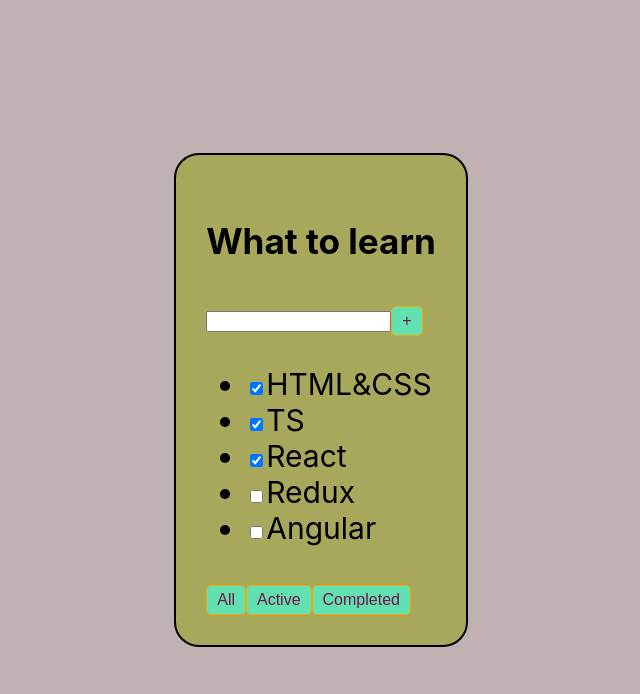
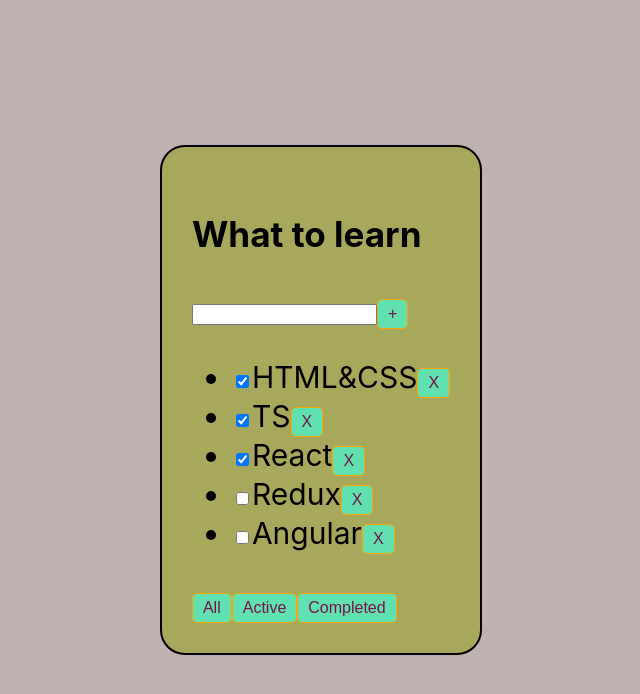
Before and after one commit to MikeWelltoday/todolist-online, a React (Create React App) app: page / in a window 1280 px wide. Shown: the top 694 px of the page, without its empty margins (319-959 px from the left). Built offline with nearby package versions, Linux system fonts and the light colour scheme.

Commit message:
=> saved

```diff
--- a/src/App.tsx
+++ b/src/App.tsx
@@ -4,6 +4,7 @@ import {List, tasksType} from './components/list/List'
 
 //===============================================================================================================================================================
 
+export type filterModeType = 'all' | 'active' | 'completed'
 
 //===============================================================================================================================================================
 
@@ -17,9 +18,30 @@ function App() {
         {id: 5, title: 'Angular', isDone: false}
     ])
 
+    function removeTask(taskId: number) {
+        setTasks(tasks.filter(item => item.id !== taskId))
+    }
+
+    const [filter, setFilter] = useState<filterModeType>('all')
+
+    function filterTask(filterMode: filterModeType) {
+        setFilter(filterMode)
+    }
+
+    let filteredTask = tasks
+
+    if (filter === 'active') {
+        filteredTask = tasks.filter(item => !item.isDone)
+    }
+
+    if (filter === 'completed') {
+        filteredTask = tasks.filter(item => item.isDone)
+    }
+
+
     return (
         <div className={'App'}>
-            <List title="What to learn" tasks={tasks}/>
+            <List title="What to learn" tasks={filteredTask} removeTask={removeTask} filterTask={filterTask}/>
         </div>
     )
 }
--- a/src/components/button/Button.tsx
+++ b/src/components/button/Button.tsx
@@ -5,12 +5,18 @@ import S from './Button.module.css'
 
 type ButtonPropsType = {
     text: string
+    onClickCallBack: () => void
 }
 
 //===============================================================================================================================================================
 
-export const Button: React.FC<ButtonPropsType> = ({text}) => {
+export const Button: React.FC<ButtonPropsType> = (props) => {
+
+    function callBack() {
+        props.onClickCallBack()
+    }
+
     return (
-        <button className={S.Button}>{text}</button>
+        <button className={S.Button} onClick={callBack}>{props.text}</button>
     )
 }
--- a/src/components/list/List.tsx
+++ b/src/components/list/List.tsx
@@ -1,6 +1,7 @@
 import React, {JSX} from 'react'
 import S from './List.module.css'
 import {Button} from '../button/Button'
+import {filterModeType} from '../../App'
 
 //===============================================================================================================================================================
 
@@ -13,43 +14,64 @@ export type tasksType = {
 type ListPropsType = {
     title: string
     tasks: tasksType[]
+    removeTask: (taskId: number) => void
+    filterTask: (filterMode: filterModeType) => void
 }
 
 //===============================================================================================================================================================
 
-export const List: React.FC<ListPropsType> = ({title, tasks}) => {
+export const List: React.FC<ListPropsType> = (props) => {
 
     const taskItems: JSX.Element =
         (
-            tasks.length !== 0
+            props.tasks.length !== 0
                 ? <ul>
                     {
-                        tasks.map(item => (
-                            <li key={item.id}>
-                                <input type="checkbox" checked={item.isDone} readOnly={true}/>
-                                <span>{item.title}</span>
-                            </li>
-                        ))
+                        props.tasks.map(item => {
+
+                            function onClickHandler() {
+                                props.removeTask(item.id)
+                            }
+
+                            return (
+                                <li key={item.id}>
+                                    <input type="checkbox" checked={item.isDone} readOnly={true}/>
+                                    <span>{item.title}</span>
+                                    <Button onClickCallBack={onClickHandler} text="X"/>
+                                </li>
+                            )
+                        })
                     }
                 </ul>
                 : <span>NO TASKS</span>
         )
 
+    function onClickFilterHandlerAll() {
+        props.filterTask('all')
+    }
+
+    function onClickFilterHandlerActive() {
+        props.filterTask('active')
+    }
+
+    function onClickFilterHandlerCompleted() {
+        props.filterTask('completed')
+    }
 
     return (
         <div className={S.List}>
-            <h3>{title}</h3>
+            <h3>{props.title}</h3>
             <div>
                 <input type="text"/>
-                <Button text="+"/>
+                <Button text="+" onClickCallBack={() => (console.log('123'))}/>
             </div>
 
             {taskItems}
 
             <div>
-                <Button text="All"/>
-                <Button text="Active"/>
-                <Button text="Completed"/>
+                <Button text="All" onClickCallBack={onClickFilterHandlerAll}/>
+                <Button text="Active" onClickCallBack={onClickFilterHandlerActive}/>
+                <Button text="Completed" onClickCallBack={onClickFilterHandlerCompleted}/>
             </div>
         </div>
     )
```
